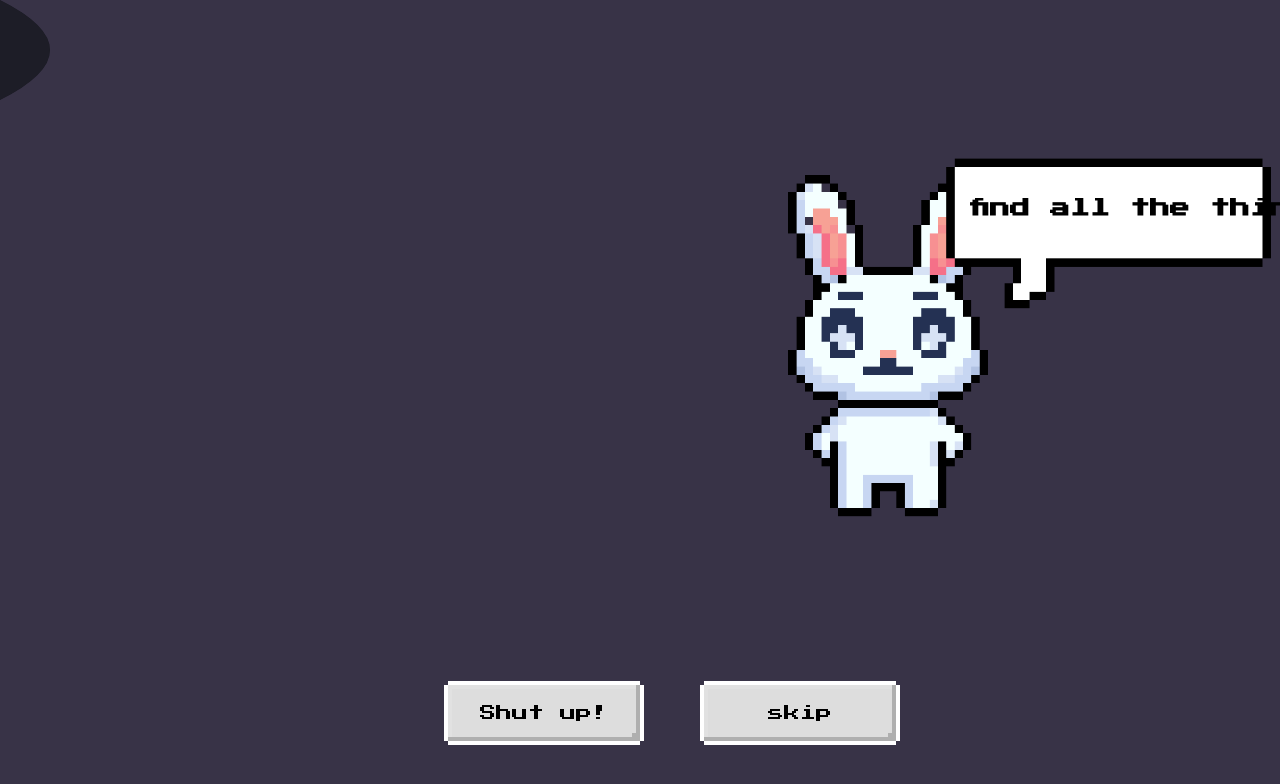
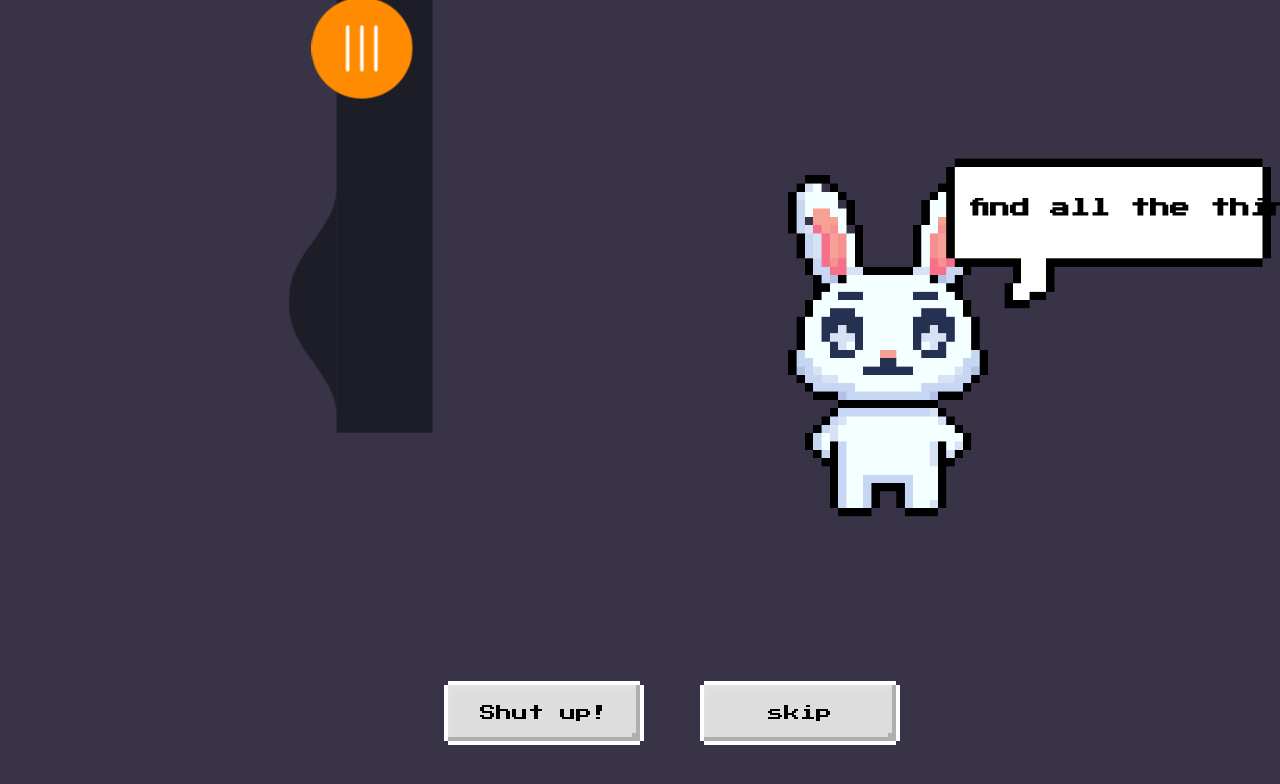
Before and after one commit to whyKirbyy/whykirbyy, a React (Vite) app: page / in a window 1280 px wide. Shown: the top 784 px of the page. Built offline with nearby package versions, Linux system fonts and the light colour scheme; a web font is replaced by a local one.

Commit message:
better bump #4

```diff
--- a/src/App.tsx
+++ b/src/App.tsx
@@ -9,7 +9,7 @@ import sittingBunny from './assets/sitting.png';
 import skipedBunny from './assets/skip-bunny.png';
 import TextScroll from './components/TextScroll';
 import PixelButton from './components/PixelButton';
-import Sidebar from "./components/Sidebar.tsx";
+import Menu from "./components/Menu.tsx";
 import './App.css';
 
 function App() {
@@ -124,7 +124,7 @@ function App() {
       </div>
       */}
       <div className={"sidebar"}>
-        <Sidebar/>
+        <Menu/>
       </div>
       {!didIntro &&
           <>
--- /dev/null
+++ b/src/components/Menu.tsx
@@ -0,0 +1,36 @@
+import React, { useState } from 'react';
+import "../style/components/Menu.scss";
+
+const Menu: React.FC = () => {
+  const [activeIndex, setActiveIndex] = useState<number>(0);
+
+  return (
+    <div className="menu-container">
+      <div className="menu">
+        <button
+          className={`menu__item ${activeIndex === 0 ? 'active' : ''}`}
+          style={{ '--bgColorItem': '#ff8c00' } as React.CSSProperties}
+          onClick={() => setActiveIndex(0)}
+        >
+          <svg className="icon" viewBox="0 0 24 24">
+            <path d="M3.8,6.6h16.4" />
+            <path d="M20.2,12.1H3.8" />
+            <path d="M3.8,17.5h16.4" />
+          </svg>
+        </button>
+        <div className="menu__border"></div>
+      </div>
+      <div className="svg-container">
+        <svg viewBox="0 0 202.9 45.5">
+          <clipPath id="menu" clipPathUnits="objectBoundingBox" transform="scale(0.0049285362247413 0.021978021978022)">
+            <path d="M6.7,45.5c5.7,0.1,14.1-0.4,23.3-4c5.7-2.3,9.9-5,18.1-10.5c10.7-7.1,11.8-9.2,20.6-14.3c5-2.9,9.2-5.2,15.2-7
+              c7.1-2.1,13.3-2.3,17.6-2.1c4.2-0.2,10.5,0.1,17.6,2.1c6.1,1.8,10.2,4.1,15.2,7c8.8,5,9.9,7.1,20.6,14.3c8.3,5.5,12.4,8.2,18.1,10.5
+              c9.2,3.6,17.6,4.2,23.3,4H6.7z" />
+          </clipPath>
+        </svg>
+      </div>
+    </div>
+  );
+};
+
+export default Menu;
--- a/src/components/Sidebar.tsx
+++ /dev/null
@@ -1,29 +0,0 @@
-import React, { useState, useEffect, useRef } from 'react';
-import "../style/components/Sidebar.scss";
-
-const Sidebar: React.FC = () => {
-  const [activeIndex, setActiveIndex] = useState<number | null>(null);
-
-  const handleClick = (index: number) => {
-    setActiveIndex(index);
-  };
-
-  return (
-    <div className="sidebar">
-      <div
-        className={`sidebar__item ${activeIndex === 0 ? 'active' : ''}`}
-        onClick={() => handleClick(0)}
-      >
-        Item 1
-      </div>
-      <div
-        className={`sidebar__item ${activeIndex === 1 ? 'active' : ''}`}
-        onClick={() => handleClick(1)}
-      >
-        Item 2
-      </div>
-    </div>
-  );
-};
-
-export default Sidebar;
--- /dev/null
+++ b/src/style/components/Menu.scss
@@ -0,0 +1,121 @@
+:root {
+  --bgColorMenu: #1d1d27;
+  --duration: 0.7s;
+}
+
+*,
+*::before,
+*::after {
+  box-sizing: border-box;
+}
+
+body {
+  margin: 0;
+  display: flex;
+  height: 100vh;
+  overflow: hidden;
+  align-items: center;
+  justify-content: center;
+  background-color: #ffb457;
+  -webkit-tap-highlight-color: transparent;
+  transition: background-color var(--duration);
+}
+
+.menu-container {
+  display: flex;
+  align-items: center;
+  justify-content: center;
+  transform: rotate(-90deg);
+}
+
+.menu {
+  margin: 0;
+  display: flex;
+  width: 32.05em;
+  font-size: 1.5em;
+  padding: 0 2.85em;
+  position: relative;
+  align-items: center;
+  justify-content: center;
+  background-color: var(--bgColorMenu);
+}
+
+.menu__item {
+  all: unset;
+  flex-grow: 1;
+  z-index: 100;
+  display: flex;
+  cursor: pointer;
+  position: relative;
+  border-radius: 50%;
+  align-items: center;
+  will-change: transform;
+  justify-content: center;
+  padding: 0.55em 0 0.85em;
+  transition: transform var(--timeOut, var(--duration));
+}
+
+.menu__item::before {
+  content: "";
+  z-index: -1;
+  width: 4.2em;
+  height: 4.2em;
+  border-radius: 50%;
+  position: absolute;
+  transform: scale(0);
+  transition: background-color var(--duration), transform var(--duration);
+}
+
+.menu__item.active {
+  transform: translate3d(0, -0.8em, 0);
+}
+
+.menu__item.active::before {
+  transform: scale(1);
+  background-color: var(--bgColorItem);
+}
+
+.icon {
+  width: 2.6em;
+  height: 2.6em;
+  stroke: white;
+  fill: transparent;
+  stroke-width: 1pt;
+  stroke-miterlimit: 10;
+  stroke-linecap: round;
+  stroke-linejoin: round;
+  stroke-dasharray: 400;
+}
+
+.menu__item.active .icon {
+  animation: strok 1.5s reverse;
+}
+
+@keyframes strok {
+  100% {
+    stroke-dashoffset: 400;
+  }
+}
+
+.menu__border {
+  left: 0;
+  bottom: 99%;
+  width: 10.9em;
+  height: 2.4em;
+  position: absolute;
+  clip-path: url(#menu);
+  will-change: transform;
+  background-color: var(--bgColorMenu);
+  transition: transform var(--timeOut, var(--duration));
+}
+
+.svg-container {
+  width: 0;
+  height: 0;
+}
+
+@media screen and (max-width: 50em) {
+  .menu {
+    font-size: 0.8em;
+  }
+}
--- a/src/style/components/Sidebar.scss
+++ /dev/null
@@ -1,37 +0,0 @@
-body {
-  margin: 0;
-  display: flex;
-  height: 100vh;
-  overflow: hidden;
-  align-items: center;
-  justify-content: center;
-  background-color: #ffb457;
-  -webkit-tap-highlight-color: transparent;
-}
-
-.sidebar {
-  display: flex;
-  flex-direction: column;
-  width: 200px;
-  height: 100%;
-  position: relative;
-  justify-content: center;
-  align-items: center;
-  background-color: #1d1d27;
-  clip-path: path("M 0 0 Q 100 50 0 100 V 100 H 0 Z");
-}
-
-.sidebar__item {
-  display: flex;
-  align-items: center;
-  justify-content: center;
-  width: 100%;
-  height: 100px;
-  cursor: pointer;
-  color: white;
-  transition: background-color 0.7s;
-}
-
-.sidebar__item.active {
-  background-color: #ff96bd;
-}
```
